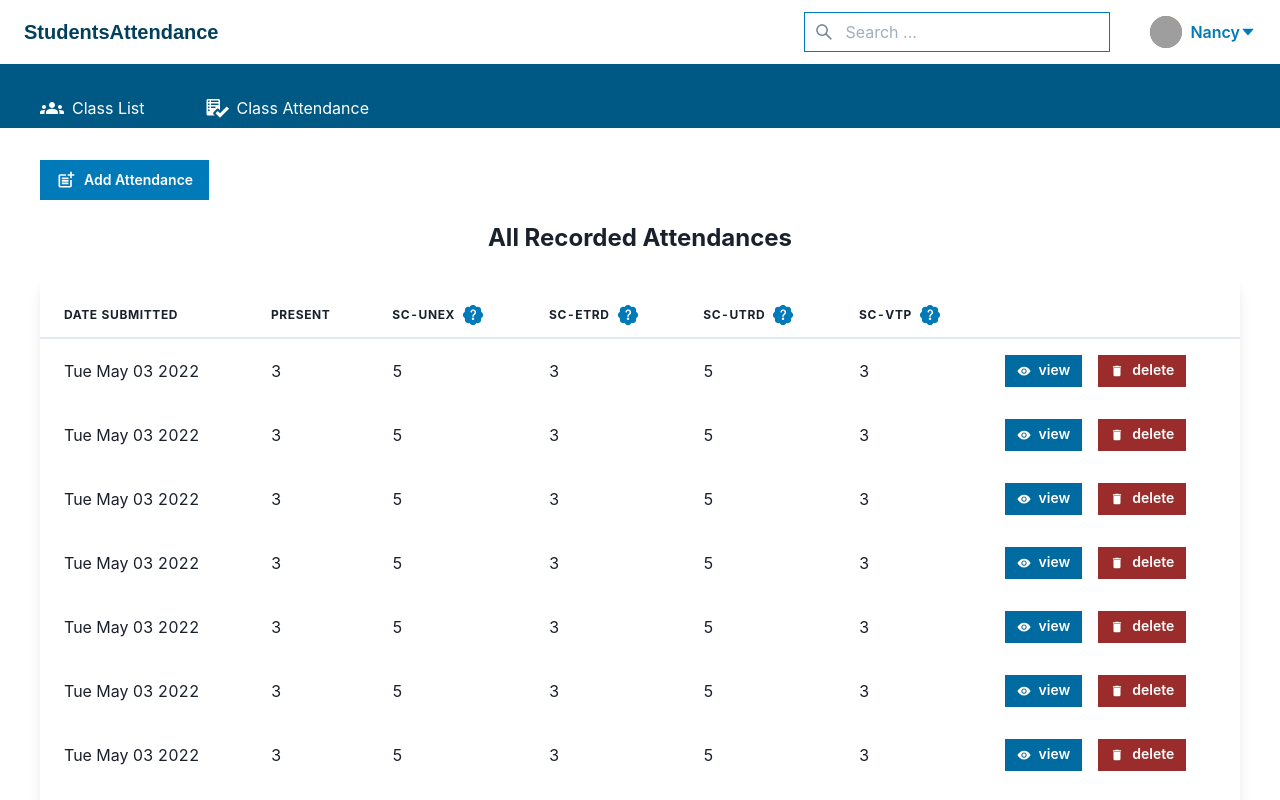
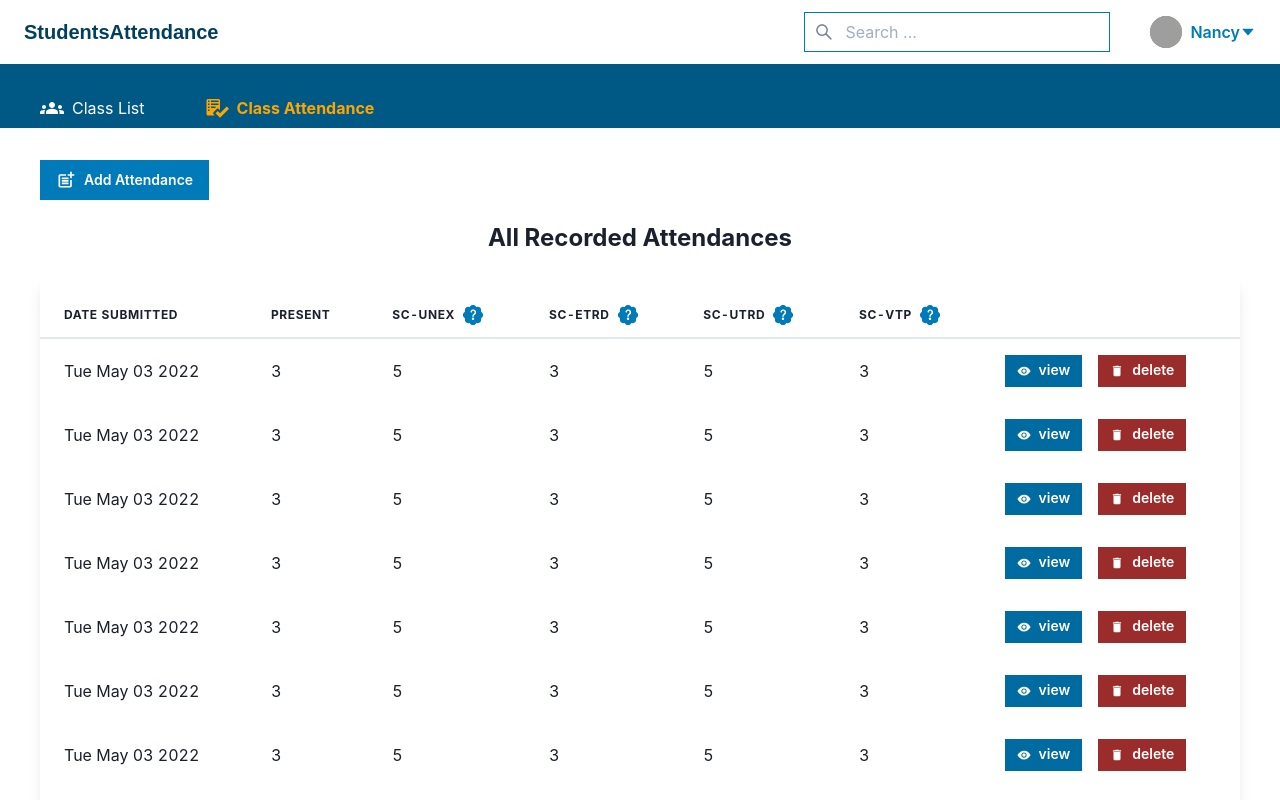
Before and after one commit to Gabriel-Rockson/classhub, a React app in the folder frontend/: page /app/dashboard in a window 1280 px wide. Shown: the top 800 px of the page. Built offline with nearby package versions, Linux system fonts and the light colour scheme; grey boxes are pictures that could not be loaded; the HTML template or start-up script is replaced by a standard one.

Commit message:
Add the dashboard path to the check required for applying styles

```diff
--- a/frontend/src/components/dashboard/SecondaryNavBar.js
+++ b/frontend/src/components/dashboard/SecondaryNavBar.js
@@ -18,7 +18,10 @@ const SecondaryNavBar = () => {
     if (location.pathname === "/app/dashboard/class-list") {
       setAddStyleA(true);
       setAddStyleB(false);
-    } else if (location.pathname === "/app/dashboard/class-attendance") {
+    } else if (
+      location.pathname === "/app/dashboard/class-attendance" ||
+      location.pathname === "/app/dashboard"
+    ) {
       setAddStyleB(true);
       setAddStyleA(false);
     }
```
